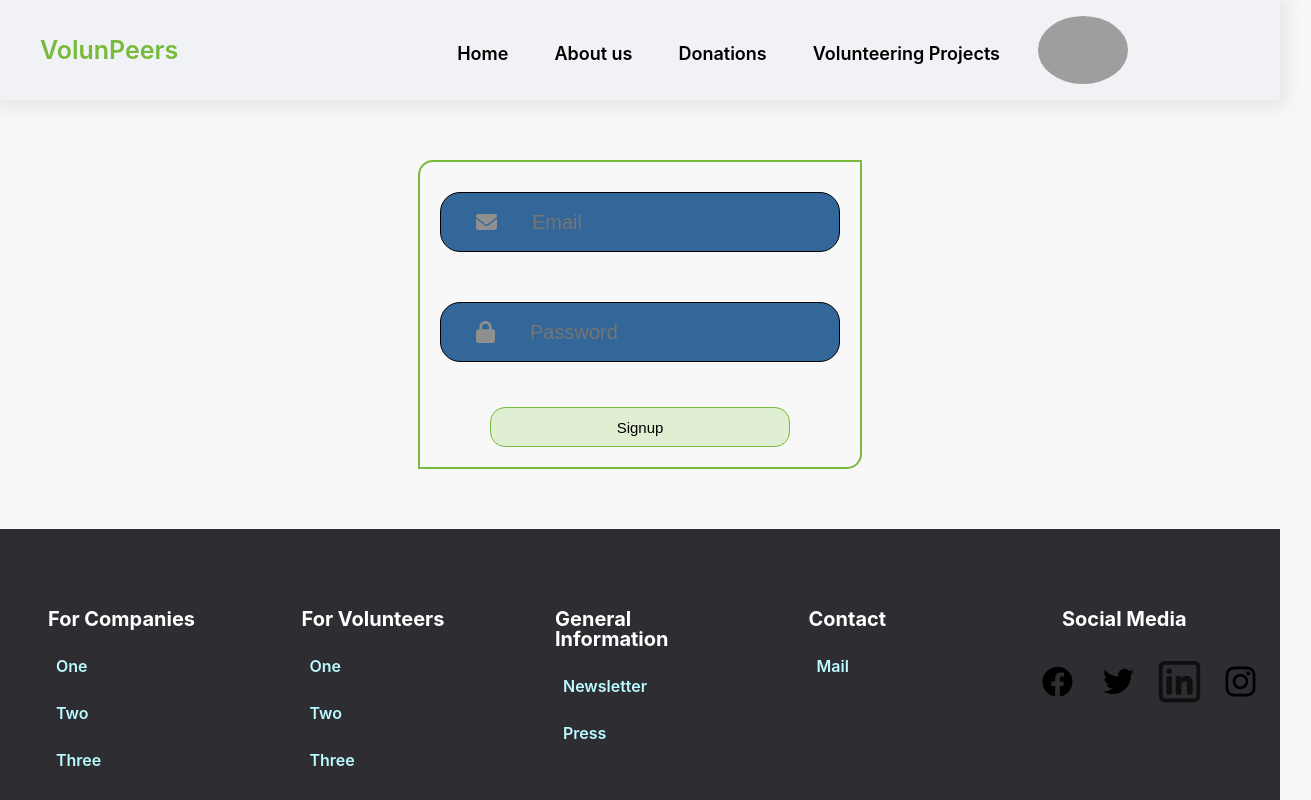
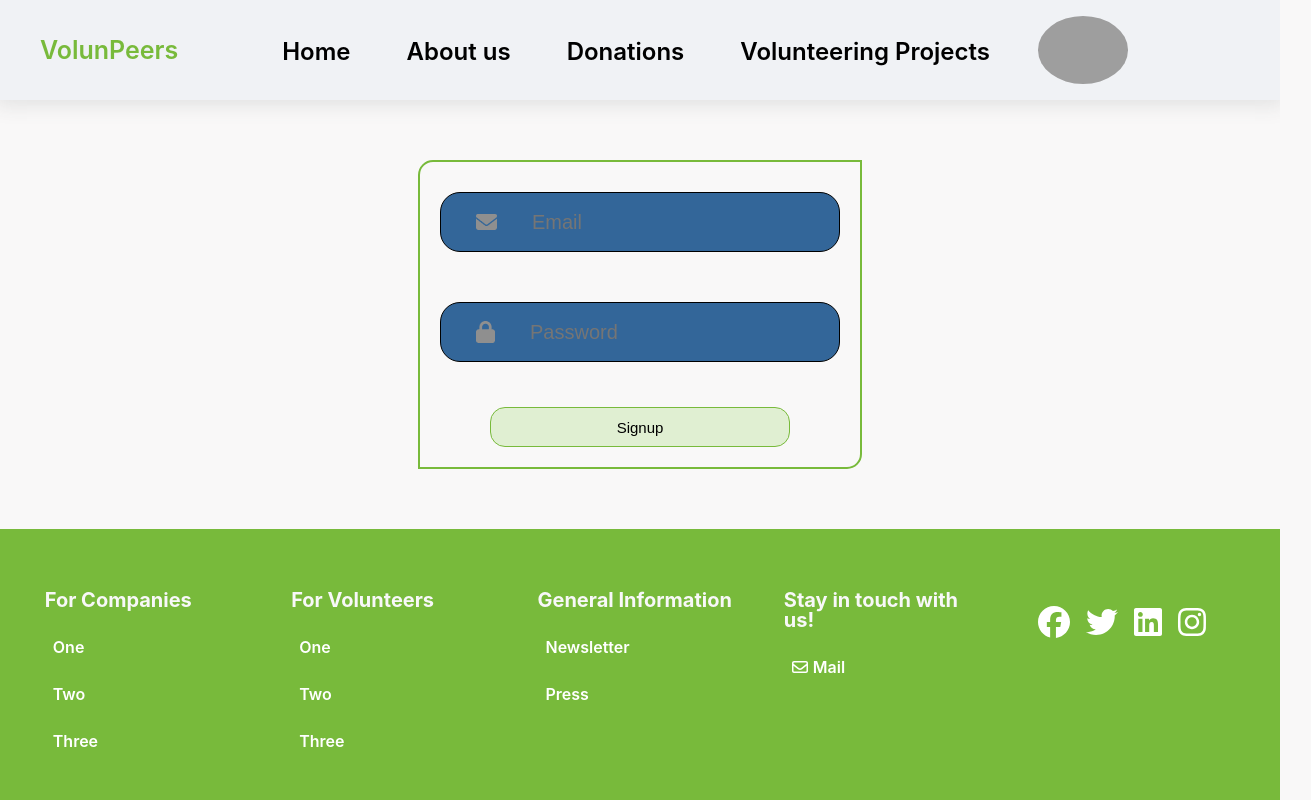
Before and after one commit to marieUr/VolunPeers-project, a React (Create React App) app in the folder volunpeers-front-end/: page /signup in a window 1280 px wide. Shown: the top 800 px of the page, 1311 px wide, since content can reach past the window. Built offline with nearby package versions, Linux system fonts and the light colour scheme; grey boxes are pictures that could not be loaded.

Commit message:
Changes to styles in Footer + Landingpage

```diff
--- a/volunpeers-front-end/package.json
+++ b/volunpeers-front-end/package.json
@@ -5,6 +5,11 @@
   "type": "module",
   "proxy": "http://localhost:3001",
   "dependencies": {
+    "@fortawesome/fontawesome-svg-core": "^6.5.1",
+    "@fortawesome/free-brands-svg-icons": "^6.5.1",
+    "@fortawesome/free-regular-svg-icons": "^6.5.1",
+    "@fortawesome/free-solid-svg-icons": "^6.5.1",
+    "@fortawesome/react-fontawesome": "^0.2.0",
     "@testing-library/jest-dom": "^5.17.0",
     "@testing-library/react": "^13.4.0",
     "@testing-library/user-event": "^13.5.0",
--- a/volunpeers-front-end/public/index.html
+++ b/volunpeers-front-end/public/index.html
@@ -6,7 +6,7 @@
     <meta name="viewport" content="width=device-width, initial-scale=1" />
     <meta name="theme-color" content="#000000" />
     <meta
-      name="description"
+      name="VolunPeers"
       content="Web site created using create-react-app"
     />
     <link rel="apple-touch-icon" href="%PUBLIC_URL%/logo192.png" />
@@ -25,6 +25,8 @@
       Learn how to configure a non-root public URL by running `npm run build`.
     -->
     <title>VolunPeers - Together we change the world</title>
+    <script src="https://kit.fontawesome.com/85ea6af082.js" crossorigin="anonymous"></script>
+
   </head>
   <body>
     <noscript>You need to enable JavaScript to run this app.</noscript>
--- a/volunpeers-front-end/src/App.css
+++ b/volunpeers-front-end/src/App.css
@@ -23,7 +23,7 @@ body {
   -webkit-font-smoothing: antialiased;
   -moz-osx-font-smoothing: grayscale;
   text-align: center;
-  background: transparent;
+  background: var(--cream);
 }
 .App {
   display: flex;
@@ -61,6 +61,7 @@ code {
   --TextColorSecondary: #ffffff;
   --ButtonColour: rgba(40, 205, 155, 1);
   --SecondaryColorAlt: rgba(86, 142, 159, 1);
+  --cream: #f5f2e7;
 }
 
 /* Handle */
--- a/volunpeers-front-end/src/Pages/Landingpage/body.js
+++ b/volunpeers-front-end/src/Pages/Landingpage/body.js
@@ -4,6 +4,7 @@ import HeroSection from '../../components/HeroSection/HeroSection.jsx';
 import SubPagePlaceholder from '../../components/Test/SubPagePlaceholder.jsx';
 import Opportunities from '../../components/Opportunities/Opportunities.jsx';
 import Description from '../../components/Description/Description.jsx';
+import CompanySection from '../../components/Companies/CompanySection.jsx';
 
 export const Body = () => {
   return (
@@ -29,6 +30,7 @@ export const Body = () => {
           <SubPagePlaceholder />
           <Opportunities />
           <Description />
+          <CompanySection />
         </body>
       </html>
     </>
--- a/volunpeers-front-end/src/components/Companies/CompanySectionStyle.css
+++ b/volunpeers-front-end/src/components/Companies/CompanySectionStyle.css
@@ -0,0 +1,28 @@
+.Companies {
+  margin: auto;
+  padding: 15px;
+  margin-left: 10%;
+  margin-right: 10%;
+}
+
+.Companies h1 {
+  font-size: 2.8em;
+}
+.Companies h2 {
+  font-size: 2em;
+}
+
+.Companiesh3 {
+  font-size: 28px;
+}
+.Companies h4 {
+  font-size: 24px;
+}
+
+.CompaniesSection {
+  margin: 5px;
+  padding: 20px 20px 20px 0px;
+  display: flex;
+  flex-direction: row;
+  justify-content: left;
+}
--- a/volunpeers-front-end/src/components/Footer/Footer.css
+++ b/volunpeers-front-end/src/components/Footer/Footer.css
@@ -5,10 +5,10 @@
   box-sizing: border-box;
 }
 .section__padding {
-  padding: 4rem 2rem;
+  padding: 3rem 2rem;
 }
 .footer {
-  background-color: #2d2d32;
+  background-color: var(--mainColor);
   width: 100%;
   display: flex;
 }
@@ -28,18 +28,38 @@
   margin-bottom: 2rem;
 }
 .sb__footer-links_div {
-  width: 170px;
-  margin: 1rem;
+  width: 205px;
+  margin: 0.8rem;
   display: flex;
   justify-content: flex-start;
   flex-direction: column;
-  color: white;
+  color: #f8f8f8;
 }
+
+.MailContainer {
+  margin: 0;
+  padding-top: 7px;
+  padding-bottom: 8px;
+}
+
+.MailContainer p {
+  display: inline-block;
+  padding-right: 5px;
+}
+
 .footer a {
   text-decoration: none;
-  color: rgb(187, 250, 255);
+  color: white;
   font-size: 20px;
   padding: 8px;
+  transition: color 0.3s ease;
+  transition: font-weight 0.3s ease;
+}
+
+.footer a:hover {
+  color: #e1f5b1;
+  transition: 0.3s;
+  font-weight: bold;
 }
 
 .socialMedia img {
@@ -47,12 +67,13 @@
   position: relative;
   left: -40px;
 }
+
 /* Adjusting the icon placement into rows */
 .sb__footer-links_div .socialMedia {
   width: 50px;
   margin-right: 2rem;
-  margin-left: 0.3rem;
   display: flex;
+  justify-content: space-between;
 }
 
 .sb__footer-links_div h4 {
@@ -88,9 +109,12 @@
   color: white;
   font-weight: 600;
 }
-
+.sb__footer-below-links p:hover {
+  color: #5a9e2e;
+  transition: 0.3s;
+}
 hr {
-  color: white !important;
+  color: white;
   width: 100%;
 }
 
--- a/volunpeers-front-end/src/components/Footer/Footer.jsx
+++ b/volunpeers-front-end/src/components/Footer/Footer.jsx
@@ -1,10 +1,16 @@
 import React from 'react';
 import { Link } from 'react-router-dom';
 import './Footer.css';
-import fb from '../../assets/facebooklogo.svg';
-import twitter from '../../assets/twitterlogo.svg';
-import linkedin from '../../assets/linkedinlogo.svg';
-import instagram from '../../assets/instagramlogo.svg';
+import { library } from '@fortawesome/fontawesome-svg-core';
+import { fas } from '@fortawesome/free-solid-svg-icons';
+import { far } from '@fortawesome/free-regular-svg-icons';
+import { FontAwesomeIcon } from '@fortawesome/react-fontawesome';
+import { faFacebook } from '@fortawesome/free-brands-svg-icons';
+import { faTwitter } from '@fortawesome/free-brands-svg-icons';
+import { faLinkedin } from '@fortawesome/free-brands-svg-icons';
+import { faInstagram } from '@fortawesome/free-brands-svg-icons';
+import { faEnvelope } from '@fortawesome/free-regular-svg-icons';
+library.add(fas, far);
 
 export const Footer = () => {
   return (
@@ -45,32 +51,36 @@ export const Footer = () => {
             </Link>
           </div>
           <div className="sb__footer-links_div">
-            <h4>Contact</h4>
-            <Link to="/profile">
-              <p>Mail</p>
-            </Link>
+            <h4>Stay in touch with us!</h4>
+            <div className="MailContainer">
+              <Link to="/profile">
+                <p>
+                  <FontAwesomeIcon icon={faEnvelope} size="1x" />
+                </p>
+                <p>Mail</p>
+              </Link>
+            </div>
           </div>
           <div className="sb__footer-links_div">
-            <h4>Social Media</h4>
             <div className="socialMedia">
               <a href="www.facebook.com">
                 <p>
-                  <img src={fb} alt="Facebook Logo" />
+                  <FontAwesomeIcon icon={faFacebook} size="2x" />
                 </p>
               </a>
               <a href="www.twitter.com">
                 <p>
-                  <img src={twitter} alt="Twitter / X Logo" />
+                  <FontAwesomeIcon icon={faTwitter} size="2x" />
                 </p>
               </a>
               <a href="www.linkedin.com">
                 <p>
-                  <img src={linkedin} alt="LinkedIn Logo" />
+                  <FontAwesomeIcon icon={faLinkedin} size="2x" />
                 </p>
               </a>
               <a href="www.instagram.com">
                 <p>
-                  <img src={instagram} alt="Instagram Logo" />
+                  <FontAwesomeIcon icon={faInstagram} size="2x" />
                 </p>
               </a>
             </div>
--- a/volunpeers-front-end/src/components/Header/Navbar.jsx
+++ b/volunpeers-front-end/src/components/Header/Navbar.jsx
@@ -2,7 +2,8 @@ import { useState } from 'react';
 import React from 'react';
 import styles from './Navbar.module.css';
 import { Link } from 'react-router-dom';
-import lock from '../../assets/lock.svg';
+import { FontAwesomeIcon } from '@fortawesome/react-fontawesome';
+import { faLock } from '@fortawesome/free-solid-svg-icons';
 
 function Navbar() {
   //adding the states
@@ -60,7 +61,9 @@ function Navbar() {
           <div className="hidden" onClick={removeActive}>
             <button className={`${styles.profileText}`}>
               <Link to="/Login" className={`${styles.navLink}`}>
-                <img src={lock} alt="Login Lock" />
+                <p>
+                  <FontAwesomeIcon icon={faLock} size="1x" />
+                </p>
                 Login
               </Link>
             </button>
--- a/volunpeers-front-end/src/components/Header/Navbar.module.css
+++ b/volunpeers-front-end/src/components/Header/Navbar.module.css
@@ -37,7 +37,7 @@ li.profilePhoto ::before {
 
 li ::before {
   content: '\2022'; /* Unicode character for a bullet point (•) */
-  color: var(--mainColor); /* Adjust the color as needed */
+  color: var(--ButtonColour); /* Adjust the color as needed */
   position: absolute;
   width: 0.26rem;
   height: 0.26rem;
@@ -57,9 +57,14 @@ a {
   text-decoration: none;
   color: black;
   font-weight: 600;
-  font-size: 18px;
+  font-size: 24px;
   padding: 8px;
   transition: 0.4s;
+}
+
+.profileText p {
+  display: inline-block;
+  padding-right: 5px;
 }
 
 a:hover {
@@ -94,7 +99,9 @@ a:hover {
   align-items: center;
   justify-content: center;
   border-radius: 60%;
+  transition: 0.3s;
 }
+
 .profileText {
   display: none;
   border: none;
@@ -105,12 +112,18 @@ a:hover {
   margin-right: 5px;
   vertical-align: -5px;
 }
+
+.profilePhoto img:hover {
+  opacity: 0.9;
+  transition: 0.3s;
+}
+
 /* ul  */
 .navMenu {
   display: flex;
   justify-content: space-between;
   align-items: center;
-  gap: 30px;
+  gap: 40px;
 }
 
 /* Bar in the Navigation Menu to be always shown -> Function to merge with other bar later
@@ -163,6 +176,7 @@ a:hover {
     -webkit-transition: 0.3s ease-in-out;
     transition: 0.3s ease-in-out;
   }
+
   .navbar {
     top: 0;
     left: 0;
@@ -176,6 +190,7 @@ a:hover {
   .navbar Button {
     display: inline-block;
   }
+
   /* adding active class to the bars  */
   .hamburger.active .bar:nth-child(2) {
     opacity: 0;
--- a/volunpeers-front-end/src/components/Opportunities/OpportunityStyling.css
+++ b/volunpeers-front-end/src/components/Opportunities/OpportunityStyling.css
@@ -224,8 +224,8 @@
 }
 .opportunitySection {
   margin: auto;
-  padding: 20px;
+  padding: 20px 20px 20px 0px;
   display: flex;
   flex-direction: row;
-  justify-content: center;
+  justify-content: left;
 }
```
Also changed, not shown: volunpeers-front-end/src/components/Companies/CompanySection.jsx (+19 -1 lines), 1 other file (tests, documents, lock files or other folders).
